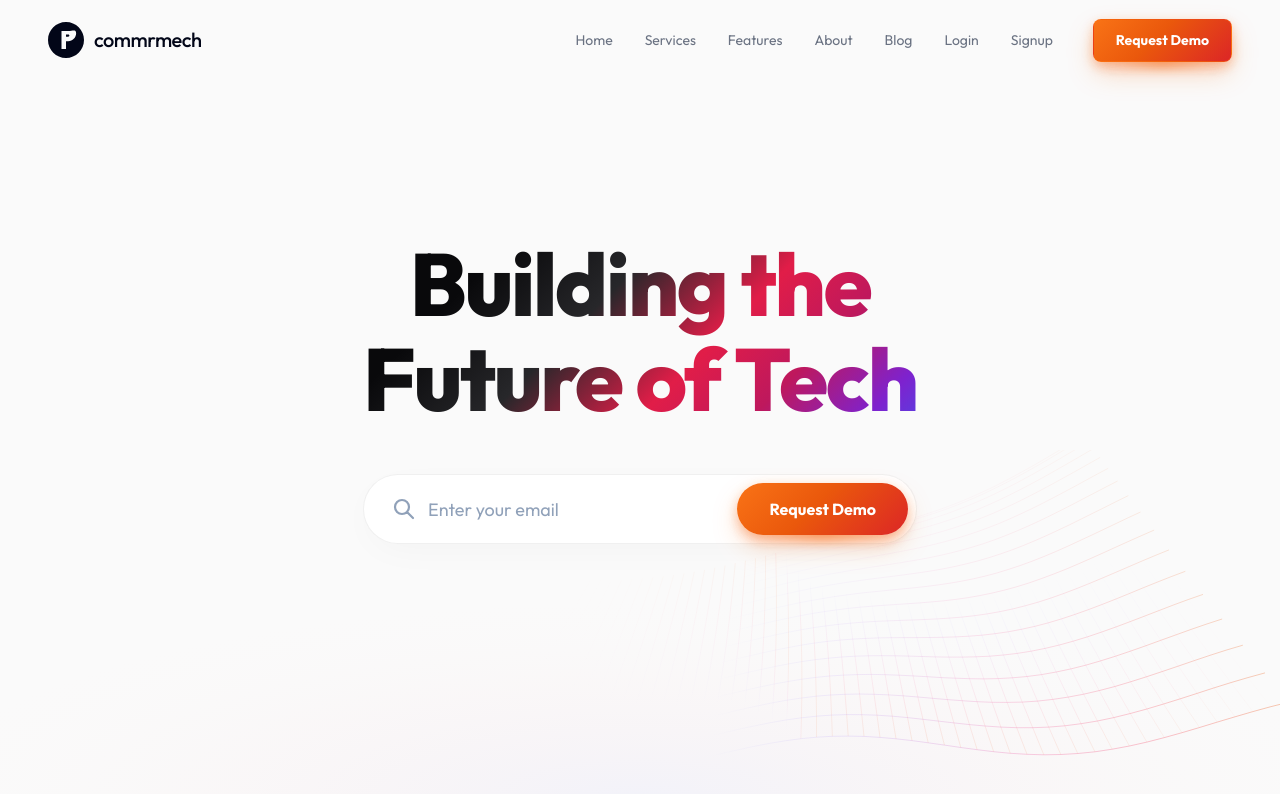
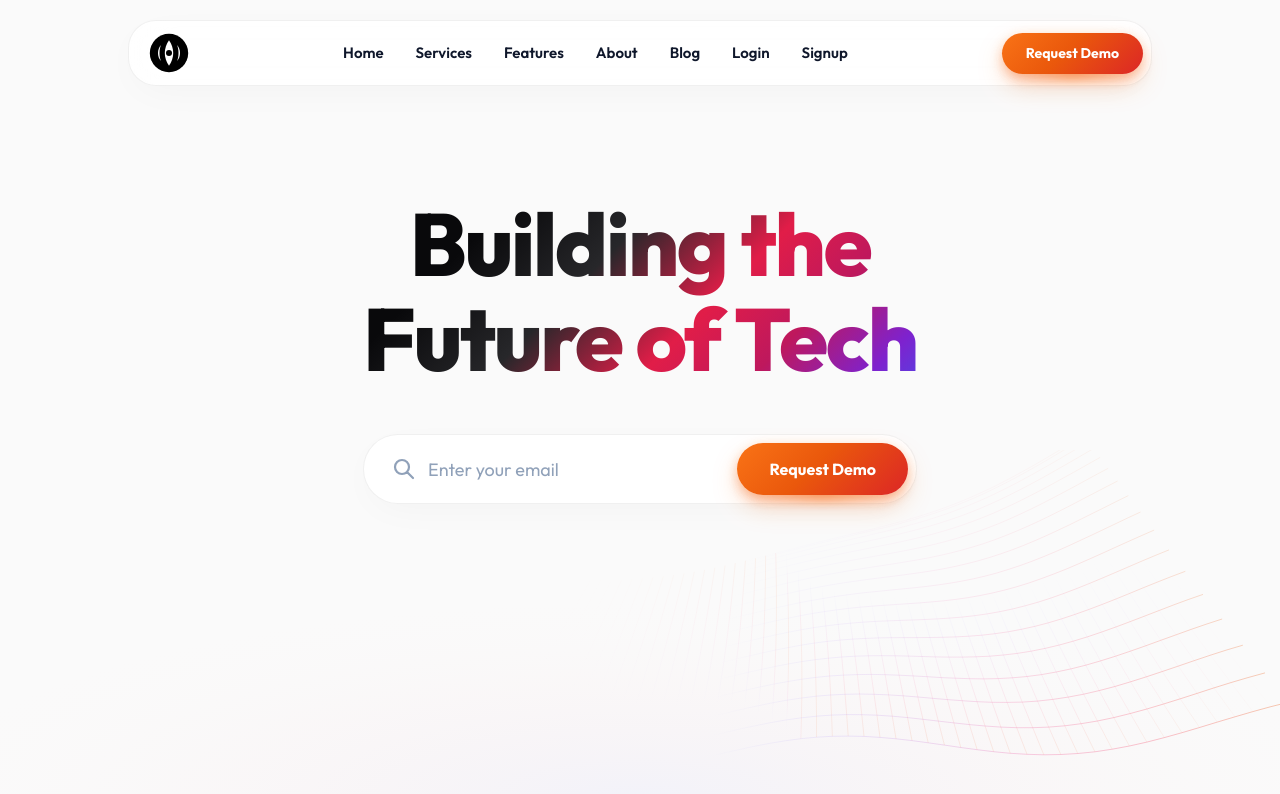
Before and after one commit to SeeratBakshi/Commech, a Next.js app: page / in a window 1280 px wide. Shown: the top 794 px of the page. Built offline with nearby package versions, Linux system fonts and the light colour scheme.

Commit message:
style: redesign navbar to match floating rounded-pill design, correct logo SVG, and center links

```diff
--- a/src/components/Navbar.tsx
+++ b/src/components/Navbar.tsx
@@ -16,66 +16,64 @@ export default function Navbar() {
   ];
 
   return (
-    <header className="w-full z-50 transition-all duration-300">
-      <div className="max-w-7xl mx-auto px-6 sm:px-8 lg:px-12">
-        <div className="flex items-center justify-between h-20">
+    <header className="fixed top-5 left-0 right-0 z-50 flex justify-center px-4 sm:px-6 md:px-8">
+      <div className="w-full max-w-5xl glass-card rounded-[28px] shadow-[0_12px_36px_-12px_rgba(0,0,0,0.06)] border border-black/[0.04] transition-all duration-300">
+        <div className="flex items-center justify-between h-16 pl-5 pr-2">
 
           {/* Logo on the Left */}
-          <div className="flex-shrink-0 flex items-center gap-3">
-            <a href="#" className="flex items-center gap-2.5 group focus:outline-none">
-              <div className="w-9 h-9 relative flex items-center justify-center transition-transform duration-300 group-hover:rotate-12">
-                {/* SVG Replica of the mockup logo - abstract P/swoosh mark with cutout */}
+          <div className="flex-shrink-0 flex items-center">
+            <a href="#" className="flex items-center group focus:outline-none" aria-label="Home">
+              <div className="w-10 h-10 relative flex items-center justify-center transition-transform duration-300 group-hover:scale-105">
+                {/* High-Fidelity Exact SVG Replica of the target logo */}
                 <svg
-                  viewBox="0 0 32 32"
+                  viewBox="0 0 100 100"
                   fill="none"
                   xmlns="http://www.w3.org/2000/svg"
-                  className="w-full h-full text-slate-950"
+                  className="w-full h-full text-black"
                 >
-                  <path
-                    fillRule="evenodd"
-                    clipRule="evenodd"
-                    d="M16 0C7.164 0 0 7.164 0 16C0 24.836 7.164 32 16 32C24.836 32 32 24.836 32 16C32 7.164 24.836 0 16 0ZM18 8H12V24H16V17H18C21.866 17 25 13.866 25 10C25 6.134 21.866 8 18 8ZM16 13V11H18C18.552 11 19 11.448 19 12C19 12.552 18.552 13 18 13H16Z"
-                    fill="currentColor"
-                  />
+                  <circle cx="50" cy="50" r="48" fill="currentColor" />
+                  {/* Left Arc */}
+                  <path d="M 30 30 C 20 40, 20 60, 30 70 C 25 60, 25 40, 30 30 Z" fill="white" />
+                  {/* Right Arc */}
+                  <path d="M 70 30 C 80 40, 80 60, 70 70 C 75 60, 75 40, 70 30 Z" fill="white" />
+                  {/* Central Lens */}
+                  <path d="M 50 18 C 36 38, 36 62, 50 82 C 64 62, 64 38, 50 18 Z" fill="white" />
+                  {/* Center Dot */}
+                  <circle cx="50" cy="50" r="7.5" fill="currentColor" />
                 </svg>
               </div>
-              <span className="text-xl font-medium tracking-tight text-slate-950 font-sans">
-                commrmech
-              </span>
             </a>
           </div>
 
-          {/* Nav Links + CTA (Desktop) */}
-          <div className="hidden md:flex items-center space-x-8 lg:space-x-10">
-            <nav className="flex space-x-6 lg:space-x-8 items-center">
+          {/* Links in the Center (Desktop) */}
+          <nav className="hidden md:flex items-center space-x-6 lg:space-x-8">
             {navLinks.map((link) => (
               <a
                 key={link.name}
                 href={link.href}
-                  className="text-[14px] font-normal text-gray-500 hover:text-gray-900 transition-colors duration-200"
+                className="text-[14px] lg:text-[15px] font-semibold text-slate-900 hover:text-orange-500 transition-colors duration-200"
               >
                 {link.name}
               </a>
             ))}
           </nav>
 
-            {/* CTA Button Wrapper to allow bottom glow */}
-            <div className="button-glow-wrapper">
+          {/* CTA Button on the Right (Desktop) */}
+          <div className="hidden md:block button-glow-wrapper">
             <a
               href="#"
-                className="inline-flex items-center justify-center px-5.5 py-2.5 rounded-lg border border-orange-500/30 text-[14px] font-bold text-white orange-gradient-btn z-10"
+              className="inline-flex items-center justify-center px-6 py-2.5 rounded-full text-[14px] font-bold text-white orange-gradient-btn z-10"
             >
               Request Demo
             </a>
           </div>
-          </div>
 
           {/* Mobile Menu Button (Hamburger) */}
-          <div className="flex md:hidden items-center">
+          <div className="flex md:hidden items-center pr-2">
             <button
               onClick={() => setIsOpen(!isOpen)}
               type="button"
-              className="inline-flex items-center justify-center p-2 rounded-lg text-slate-500 hover:text-slate-900 hover:bg-slate-100 focus:outline-none transition-colors"
+              className="inline-flex items-center justify-center p-2 rounded-lg text-slate-500 hover:text-slate-950 focus:outline-none transition-colors"
               aria-controls="mobile-menu"
               aria-expanded={isOpen}
             >
@@ -86,7 +84,7 @@ export default function Navbar() {
                   className="block h-6 w-6"
                   fill="none"
                   viewBox="0 0 24 24"
-                  strokeWidth="1.5"
+                  strokeWidth="1.8"
                   stroke="currentColor"
                 >
                   <path strokeLinecap="round" strokeLinejoin="round" d="M6 18L18 6M6 6l12 12" />
@@ -97,7 +95,7 @@ export default function Navbar() {
                   className="block h-6 w-6"
                   fill="none"
                   viewBox="0 0 24 24"
-                  strokeWidth="1.5"
+                  strokeWidth="1.8"
                   stroke="currentColor"
                 >
                   <path strokeLinecap="round" strokeLinejoin="round" d="M3.75 6.75h16.5M3.75 12h16.5m-16.5 5.25h16.5" />
@@ -106,45 +104,30 @@ export default function Navbar() {
             </button>
           </div>
         </div>
-      </div>
 
-      {/* Mobile Drawer Menu */}
+        {/* Mobile Drawer Menu (Expandable inside floating card) */}
         <div
           className={`md:hidden overflow-hidden transition-all duration-300 ease-in-out ${
             isOpen ? "max-h-96 opacity-100" : "max-h-0 opacity-0"
           }`}
           id="mobile-menu"
         >
-        <div className="px-4 pt-2 pb-6 space-y-1 bg-white/80 backdrop-blur-lg border-b border-slate-200/50 shadow-lg">
+          <div className="px-6 pb-6 pt-2 space-y-1 border-t border-black/[0.04]">
             {navLinks.map((link) => (
               <a
                 key={link.name}
                 href={link.href}
-              className="block px-3 py-2.5 rounded-lg text-[16px] font-normal text-gray-600 hover:text-gray-900 hover:bg-gray-50 transition-colors"
+                className="block px-3 py-2 rounded-lg text-[15px] font-semibold text-slate-800 hover:text-orange-500 hover:bg-black/[0.02] transition-all"
                 onClick={() => setIsOpen(false)}
               >
                 {link.name}
               </a>
             ))}
-          <div className="h-px bg-slate-200/60 my-4" />
-          <div className="flex flex-col space-y-3 px-3">
+            <div className="h-px bg-black/[0.04] my-3" />
+            <div className="button-glow-wrapper pt-1">
               <a
                 href="#"
-              className="text-[16px] font-medium text-slate-700 hover:text-slate-950 py-1"
-              onClick={() => setIsOpen(false)}
-            >
-              Login
-            </a>
-            <a
-              href="#"
-              className="text-[16px] font-medium text-slate-700 hover:text-slate-950 py-1"
-              onClick={() => setIsOpen(false)}
-            >
-              Signup
-            </a>
-            <a
-              href="#"
-              className="w-full inline-flex items-center justify-center px-4 py-3 rounded-lg border border-orange-500/30 text-[15px] font-semibold text-white orange-gradient-btn"
+                className="w-full inline-flex items-center justify-center px-4 py-2.5 rounded-full text-[14px] font-bold text-white orange-gradient-btn"
                 onClick={() => setIsOpen(false)}
               >
                 Request Demo
@@ -152,6 +135,7 @@ export default function Navbar() {
             </div>
           </div>
         </div>
+      </div>
     </header>
   );
 }
```
Lines whose indentation alone changed are shown as unchanged.
